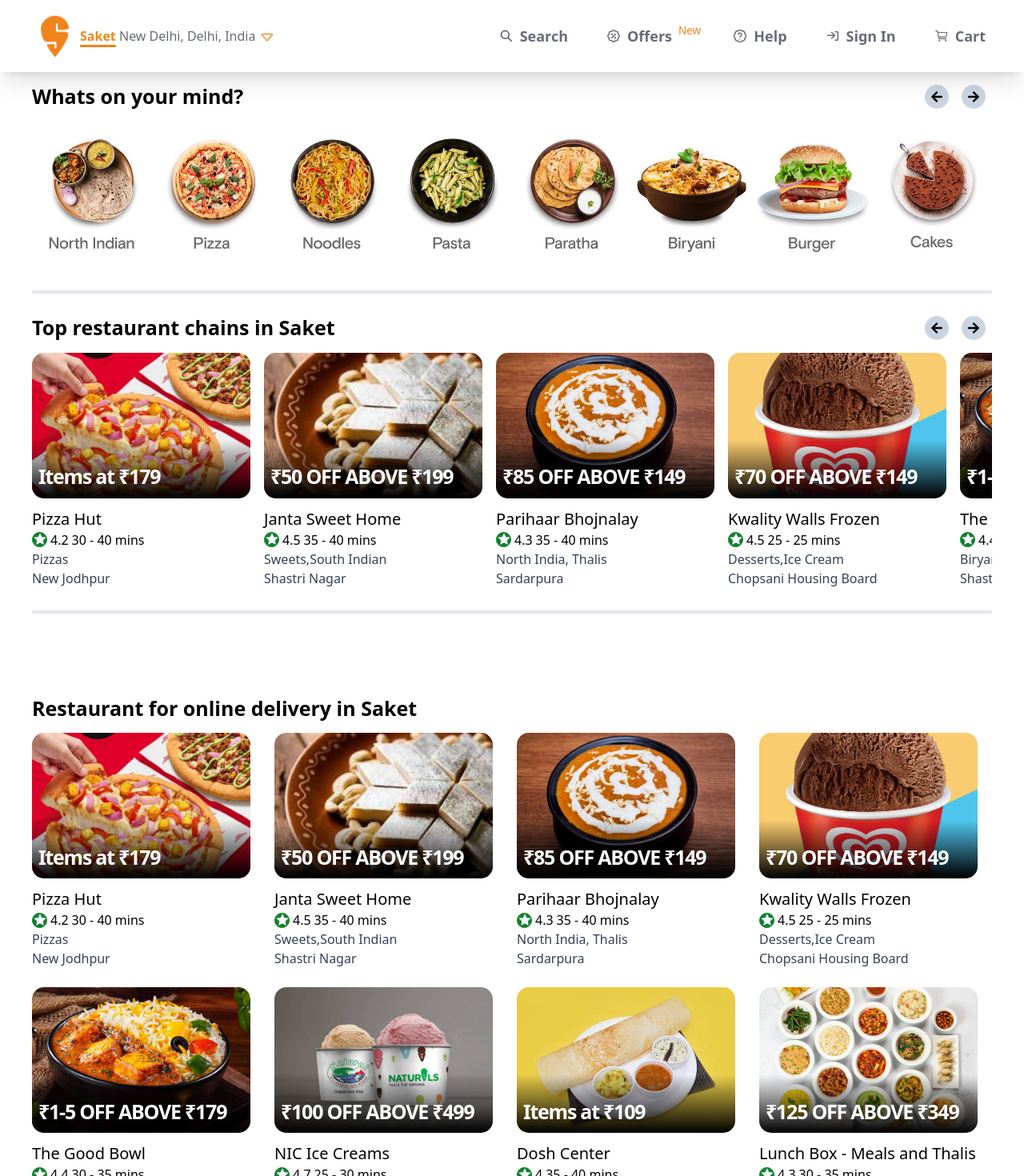
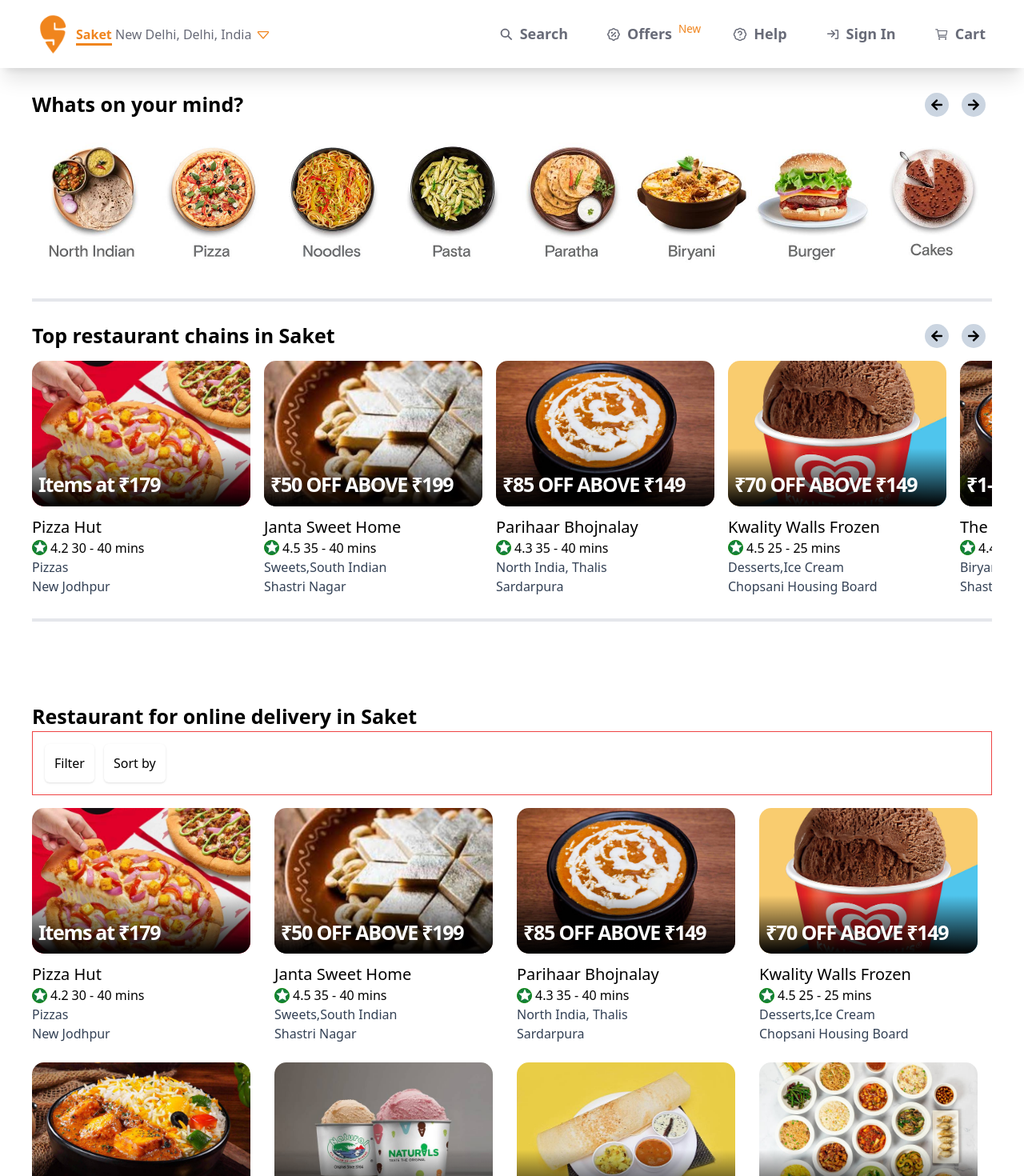
Before and after one commit to abhishekdam/SWIGGY-Clone, a React (Vite) app: page / in a window 1280 px wide. Shown: the top 1470 px of the page at 80% size. Built offline with nearby package versions, Linux system fonts and the light colour scheme.

Commit message:
header panel fixed

```diff
--- a/src/components/Category.jsx
+++ b/src/components/Category.jsx
@@ -29,7 +29,7 @@
 
   return (
     <>
-      <div className="max-w-[1200px] mx-auto">
+      <div className="max-w-[1200px] mx-auto pt-[100px]">
         <div className="flex my-3 items-center justify-between">
           <div className="text-[25px] font-bold">Whats on your mind?</div>
           <div className="flex">
--- a/src/components/Header.jsx
+++ b/src/components/Header.jsx
@@ -46,9 +46,9 @@
           }}
         ></div>
       </div>
-      <header className="p-[15px] shadow-xl text-[#686b78] sticky top-0 bg-white z-[9999]">
+      <header className="p-[15px] shadow-xl text-[#686b78] fixed w-full top-0 bg-white z-[9999]">
         <div className="max-w-[1200px] mx-auto flex items-center">
-          <div className="w-[60px]">
+          <div className="w-[55px]">
             <img
               src="src/assets/swiggy-logo.webp"
               className="w-full"
--- a/src/components/OnlineDelivery.jsx
+++ b/src/components/OnlineDelivery.jsx
@@ -1,5 +1,4 @@
-import { useEffect, useState } from "react";
-import { FaArrowLeft, FaArrowRight } from "react-icons/fa";
+import { useEffect, useRef, useState } from "react";
 import RestaurantCard from "./RestaurantCard";
 
 const OnlineDelivery = () => {
@@ -17,15 +16,41 @@
     fetchRestaurant();
   }, []);
 
+  const [isSticky, setIsSticky] = useState(false);
+  const stickyRef = useRef(null);
+
+  useEffect(() => {
+    const handleScroll = () => {
+      if (stickyRef.current) {
+        const { top } = stickyRef.current.getBoundingClientRect();
+        setIsSticky(top <= 0);
+      }
+    };
+
+    window.addEventListener("scroll", handleScroll);
+    return () => {
+      window.removeEventListener("scroll", handleScroll);
+    };
+  }, []);
+
   return (
     <>
-      <div className="max-w-[1200px] mx-auto ">
-        <div className="flex my-3 items-center justify-between">
+      <div className="max-w-[1200px] mx-auto " ref={stickyRef}>
+        <div className="flex-col my-3 items-center justify-between">
           <div className="text-[25px] font-bold">
             Restaurant for online delivery in Saket
           </div>
+          <div
+            className={`max-w-[1200px] mx-auto flex border mb-4 gap-3 border-red-500 sticky-container duration-200 p-[15px] ${
+              isSticky ? "fixed top-0 z-[99999] bg-white w-full " : ""
+            }`}
+            ref={stickyRef}
+          >
+            <div className="p-3 rounded-md shadow">Filter</div>
+            <div className="p-3 rounded-md shadow">Sort by</div>
+          </div>
         </div>
-        <div className="grid grid-cols-4 gap-3">
+        <div className="grid grid-cols-4 gap-3 content">
           {data.map((d, i) => (
             <RestaurantCard key={i} {...d} />
           ))}
```
